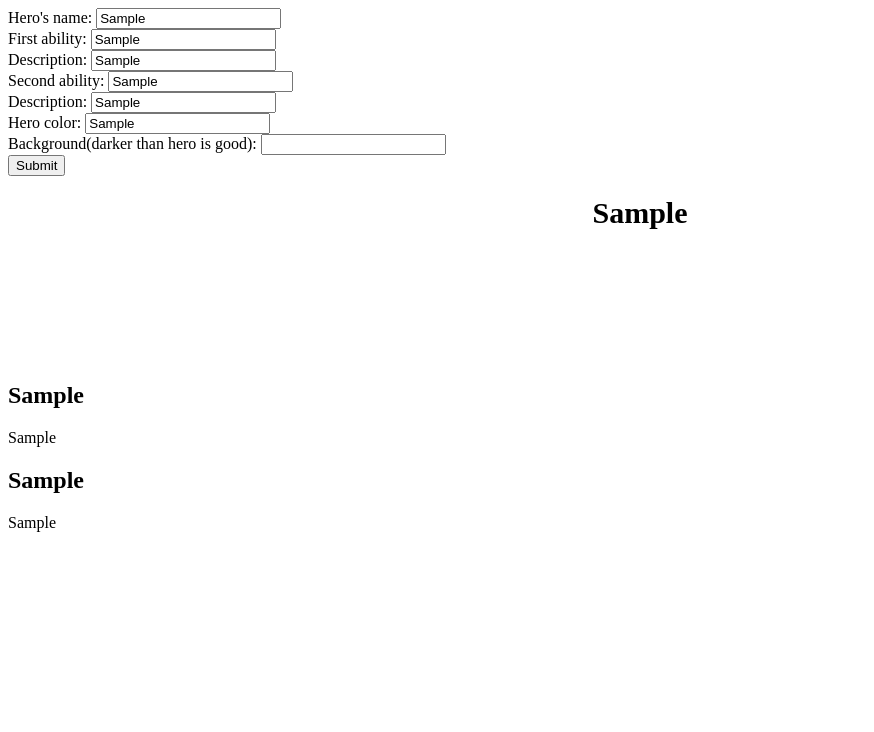
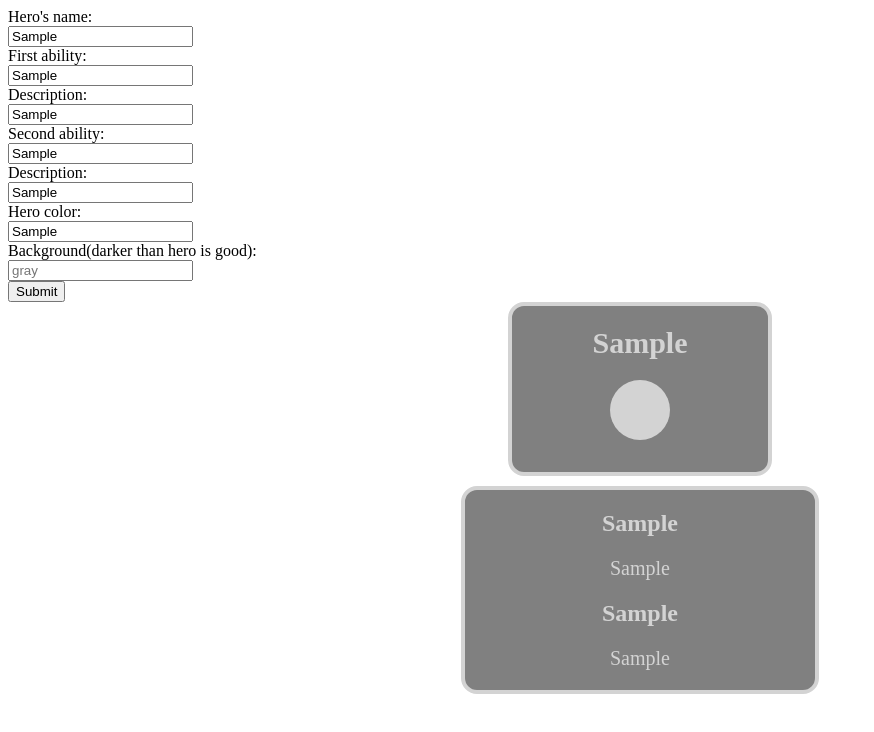
Before and after one commit to Chesser2017/Heromaker, a plain HTML site: page index.html in a window 1280 px wide. Both pictures are taken after typing "Sample", "Sample", "Sample", "Sample", "Sample", "Sample" into the empty fields and a click on the button "Submit". Shown: the whole page, without its empty margins (0-874 px from the left). Drawn offline with Linux system fonts and the light colour scheme.

Commit message:
project is now usable, but i'd like to improve the ui a bit later

```diff
--- a/index.html
+++ b/index.html
@@ -3,62 +3,77 @@
 <html>
     <head>
         <meta charset="utf-8">
+        <link rel="stylesheet" href="style.css" type="text/css">
         <title>Heromaker</title>
         <script src="main.js"></script>
     </head>
 
     <body>
-        <form id="form">
-            <label for="hero-name">Hero's name: </label>
-            <input type="text" id="hero-name" name="hero-name">
+        <form>
+            <label for="name">Hero's name: </label>
+            <br>
+            <input type="text" id="name" placeholder="Hero">
 
             <br>
 
             <label for="ability-one">First ability: </label>
-            <input type="text" id="ability-one" name="ability-one">
+            <br>
+            <input type="text" id="ability-one" placeholder="Ability">
 
             <br>
 
             <label for="description-one">Description: </label>
-            <input type="text" id="description-one" name="description-one">
+            <br>
+            <input type="text" id="description-one" placeholder="description">
 
             <br>
 
             <label for="ability-two">Second ability: </label>
-            <input type="text" id="ability-two" name="ability-two">
+            <br>
+            <input type="text" id="ability-two" placeholder="Ability">
 
             <br>
 
             <label for="description-two">Description: </label>
-            <input type="text" id="description-two" name="description-two">
+            <br>
+            <input type="text" id="description-two" placeholder="description">
 
             <br>
 
-            <label for="hero-color">Hero color: </label>
-            <input type="text" id="hero-color" name="hero-color">
+            <label for="color">Hero color: </label>
+            <br>
+            <input type="text" id="color" placeholder="lightgray">
 
             <br>
 
             <label for="background-color">Background(darker than hero is good): </label>
-            <input type="text" id="background-color" name="background-color">
+            <br>
+            <input type="text" id="background-color" placeholder="gray">
 
             <br>
 
             <input type="button" value="Submit" onclick="createHero()">
         </form>
 
-        <div id="new-hero" style="display: none;">
+        <div id="current-hero">
 
-            <div id="new-hero-circle">
-                <h1 id="new-hero-name">Hero</h1>
+            <div id="hero-box">
+                <h1 id="current-name">Hero</h1>
                 <div id="circle"></div>
             </div>
 
-            <div id="new-abilities">
-                <h2 id="new-ability-one">Ability: </h2>
-                <p id="new-description-one">description</p>
-                <h2 id="new-ability-two">Ability: </h2>
-                <p id="new-description-two">description</p>
+            <div id="ability-box">
+
+                <div class="ability">
+                    <h2 id="current-ability-one">Ability</h2>
+                    <p id="current-description-one">description</p>
+                </div>
+
+                <div class="ability">
+                    <h2 id="current-ability-two">Ability</h2>
+                    <p id="current-description-two">description</p>
+                </div>
+
             </div>
 
         </div>
--- a/main.js
+++ b/main.js
@@ -1,58 +1,54 @@
-function setTitle(title, color){
-    title.style.color = color;
-    title.style.textAlign = 'center';
-    title.style.fontSize = '30px';
+function setUpperBox(element, background, borderColor){
+    if(background){
+        element.style.backgroundColor = background;
+    }
+    if(borderColor){
+        element.style.border = `4px solid ${borderColor}`;
+    }
 }
-
-function setUpperBox(element, background, borderColor){
-    element.style.borderRadius = '16px';
-    element.style.border = `4px solid ${borderColor}`;
-    element.style.backgroundColor = background;
-    element.style.width = '256px';
-    element.style.height = '166px';
-    element.style.margin = 'auto';
-}
-
-function createHeroCircle(circle, color){
-    circle.style.width = '60px';
-    circle.style.height = '60px';
-    circle.style.margin = 'auto';
-    circle.style.backgroundColor = color;
-    circle.style.borderRadius = '100%';
-}
-
-
 
 function createHero(){
     //Values from user
-    let heroName = document.getElementById('hero-name').value;
-    let firstAbility = document.getElementById('ability-one').value;
+    let name = document.getElementById('name').value;
+    let abilityOne = document.getElementById('ability-one').value;
     let descriptionOne = document.getElementById('description-one').value;
-    let secondAbility = document.getElementById('ability-two').value;
+    let abilityTwo = document.getElementById('ability-two').value;
     let descriptionTwo = document.getElementById('description-two').value;
-    let heroColor = document.getElementById('hero-color').value;
+    let color = document.getElementById('color').value;
     let background = document.getElementById('background-color').value;
 
     //Elements to change
-    let newHero = document.getElementById('new-hero');
-    let newHeroCircle = document.getElementById('new-hero-circle');
-    let newAbilities = document.getElementById('new-abilities');
-    let newheroName = document.getElementById('new-hero-name');
-    let newfirstAbility = document.getElementById('new-ability-one');
-    let newdescriptionOne = document.getElementById('new-description-one');
-    let newsecondAbility = document.getElementById('new-ability-two');
-    let newdescriptionTwo = document.getElementById('new-description-two');
+    let heroBox = document.getElementById('hero-box');
+    let abilityBox = document.getElementById('ability-box');
+    let abilities = document.getElementsByClassName('ability');
+    let currentName = document.getElementById('current-name');
+    let currentAbilityOne = document.getElementById('current-ability-one');
+    let currentDescriptionOne = document.getElementById('current-description-one');
+    let currentAbilityTwo = document.getElementById('current-ability-two');
+    let currentDescriptionTwo = document.getElementById('current-description-two');
     let circle = document.getElementById('circle');
 
-    newheroName.innerHTML = heroName;
-    newfirstAbility.innerHTML = firstAbility;
-    newdescriptionOne.innerHTML = descriptionOne;
-    newsecondAbility.innerHTML = secondAbility;
-    newdescriptionTwo.innerHTML = descriptionTwo;
 
-    setUpperBox(newHeroCircle, background, heroColor);
-    createHeroCircle(circle, heroColor);
-    setTitle(newheroName, heroColor);
+    //Text changed
+    currentName.innerHTML = name;
+    currentAbilityOne.innerHTML = abilityOne;
+    currentDescriptionOne.innerHTML = descriptionOne;
+    currentAbilityTwo.innerHTML = abilityTwo;
+    currentDescriptionTwo.innerHTML = descriptionTwo;
 
-    newHero.style.display = 'block';
+
+    //Colors changed
+    if(color){
+        abilityBox.style.borderColor = color;
+        circle.style.backgroundColor = color;
+        currentName.style.color = color;
+        abilities[0].style.color = color;
+        abilities[1].style.color = color;
+    }
+
+    if(background){
+        abilityBox.style.background = background;
+    }
+
+    setUpperBox(heroBox, background, color);
 }
--- /dev/null
+++ b/style.css
@@ -0,0 +1,40 @@
+#hero-box {
+    background-color: gray;
+    border-radius: 16px;
+    border: 4px solid lightgray;
+    width: 256px;
+    height: 166px;
+    margin: auto;
+}
+
+#circle {
+    border-radius: 100%;
+    width: 60px;
+    height: 60px;
+    margin: auto;
+    background-color: lightgray;
+}
+
+#current-name {
+    text-align: center;
+    font-size: 30px;
+    color: lightgray;
+}
+
+#ability-box {
+    background-color: gray;
+    border-radius: 16px;
+    border: 4px solid lightgray;
+    width: 350px;
+    margin: auto;
+    margin-top: 10px;
+}
+
+.ability {
+    text-align: center;
+    color: lightgray;
+}
+
+#current-description-one, #current-description-two {
+    font-size: 20px;
+}
```
